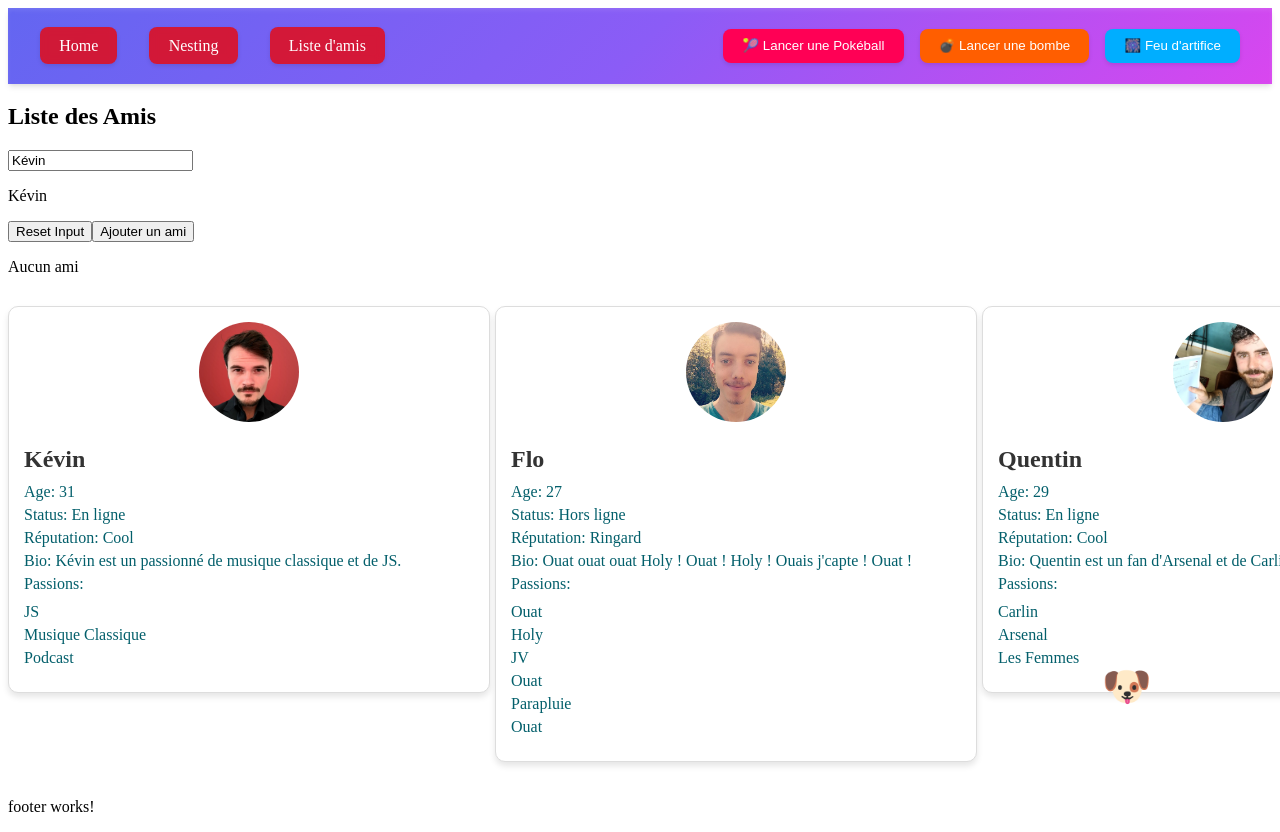
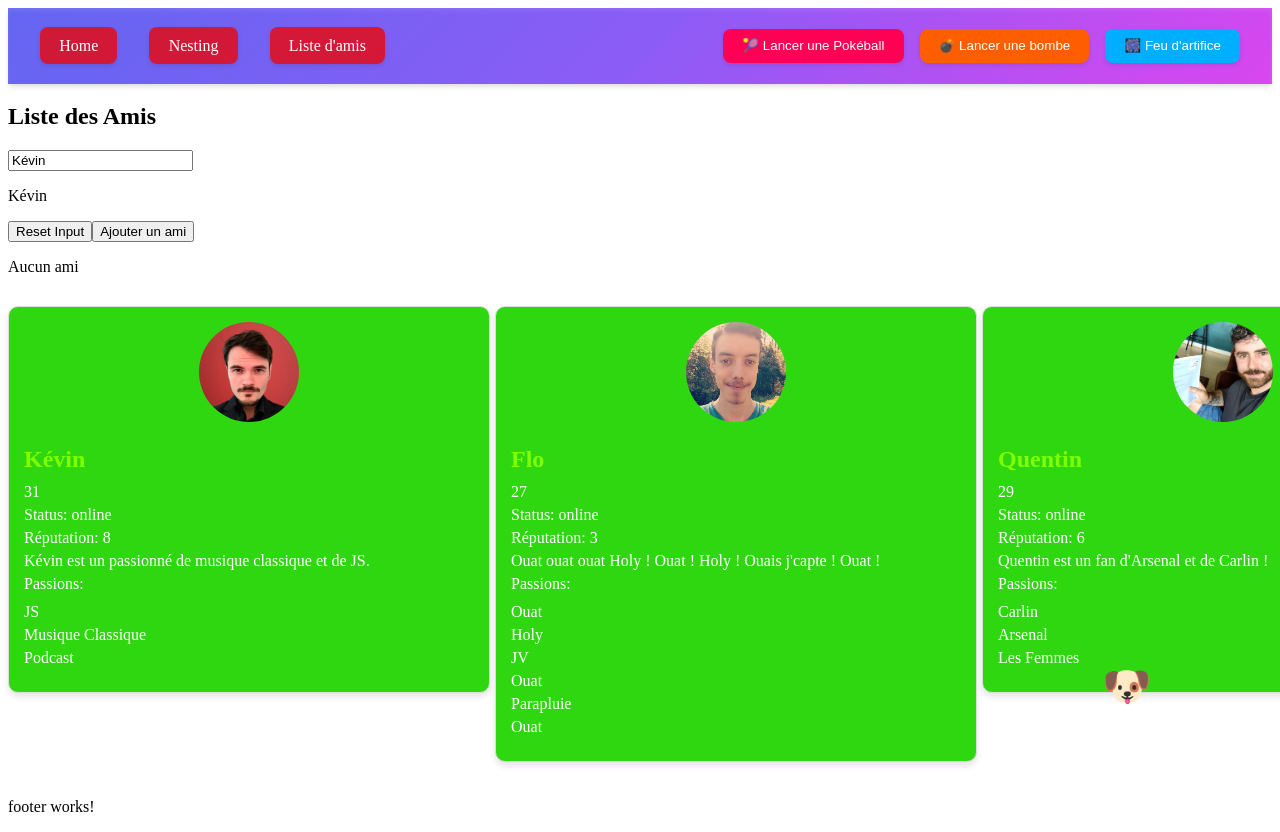
Before and after one commit to ImFormal/Angular, an Angular app: page /liste in a window 1280 px wide. Shown: the top 832 px of the page. Built offline with nearby package versions, Linux system fonts and the light colour scheme.

Commit message:
ngStyle, ngClass

```diff
--- a/src/app/list-friends/list-friends.component.html
+++ b/src/app/list-friends/list-friends.component.html
@@ -6,14 +6,8 @@
 <p *ngIf="statusMessage === 'Aucun ami'">Aucun ami</p>
 <p *ngIf="statusMessage !== 'Aucun ami'">{{ statusMessage }}</p>
 <div class="friends-list">
-    <app-one-friend
-        *ngFor="let friend of friends"
-        [image]="friend.image"
-        [name]="friend.name"
-        [age]="friend.age"
-        [status]="friend.status"
-        [reputation]="friend.reputation"
-        [bio]="friend.bio"
-        [passion]="friend.passion">
-    </app-one-friend>
+    <article *ngFor="let friend of friends">
+        <app-one-friend [friend]="friend">
+        </app-one-friend>
+    </article>
 </div>
--- a/src/app/one-friend/one-friend.component.css
+++ b/src/app/one-friend/one-friend.component.css
@@ -17,13 +17,12 @@
 
   .friend-card h3 {
     font-size: 1.5em;
-    color: #333;
     margin-bottom: 10px;
   }
 
   .friend-card p, li {
     font-size: 1em;
-    color: #035f6b;
+    color: white;
     margin: 5px 0;
   }
 
@@ -34,10 +33,17 @@
   }
 
   .friend-image {
-    width: 100px; /* Ajuste selon la taille souhaitée */
+    width: 100px;
     height: 100px;
-    border-radius: 50%; /* Cercle */
+    border-radius: 50%;
     object-fit: cover;
     display: block;
-    margin: 0 auto 10px; /* Centrer l'image */
+    margin: 0 auto 10px;
   }
+
+  .amiOn{
+    color: chartreuse;
+  }
+  .amiOff{
+    color: violet;
+  }
--- a/src/app/one-friend/one-friend.component.html
+++ b/src/app/one-friend/one-friend.component.html
@@ -1,12 +1,12 @@
-<div class="friend-card">
-    <img [src]="image" alt="{{ name }}" class="friend-image">
-    <h3>{{ name }}</h3>
-    <p>{{ getAge() }}</p>
-    <p>Status: {{ getStatus() }}</p>
-    <p>Réputation: {{ getReputation() }}</p>
-    <p>{{ getBio() }}</p>
+<div class="friend-card" [ngStyle]="{backgroundColor: getColor()}">
+    <img [src]="friend.image" alt="{{ friend.name }}" class="friend-image">
+    <h3 [ngClass]="this.friend.status === 'online' ? 'amiOn' : 'amiOff'">{{ friend.name }}</h3>
+    <p>{{ friend.age }}</p>
+    <p>Status: {{ friend.status }}</p>
+    <p>Réputation: {{ friend.reputation }}</p>
+    <p>{{ friend.bio }}</p>
     <p>Passions:</p>
     <ul>
-        <li *ngFor="let item of passion">{{ item }}</li>
+        <li *ngFor="let item of friend.passion">{{ item }}</li>
     </ul>
 </div>
--- a/src/app/one-friend/one-friend.component.ts
+++ b/src/app/one-friend/one-friend.component.ts
@@ -1,5 +1,6 @@
-import { Component, Input } from '@angular/core';
+import { Component, Input, OnInit } from '@angular/core';
 import { CommonModule } from '@angular/common';
+import { Friend } from '../models/friend.interface';
 
 @Component({
   selector: 'app-one-friend',
@@ -7,37 +8,15 @@ import { CommonModule } from '@angular/common';
   templateUrl: './one-friend.component.html',
   styleUrl: './one-friend.component.css'
 })
-export class OneFriendComponent {
-  @Input() name: string = '';
-  @Input() age: number = 0;
-  @Input() status: string = '';
-  @Input() reputation: number = 0;
-  @Input() bio: string = '';
-  @Input() passion: string[] = [];
-  @Input() image: string = '';
+export class OneFriendComponent implements OnInit {
+  @Input() friend!: Friend;
 
-  getAge(): string {
-    return `Age: ${this.age}`;
+  ngOnInit(): void {
+    Math.random() < 0.5 ? this.friend.status = "online" : this.friend.status = "offline";
   }
 
-  getStatus(): string {
-    return this.status === 'online' ? 'En ligne' : 'Hors ligne';
-  }
-
-  getReputation(): string {
-    return this.reputation >= 5 ? 'Cool' : 'Ringard';
-  }
-
-  getBio(): string {
-    return `Bio: ${this.bio}`;
-  }
-
-  getPassion(): string {
-    return `Passions: ${this.passion}`;
-  }
-
-  getImage(): string {
-    return `${this.image}`;
+  getColor(){
+    return this.friend.status === "online" ? "#2FD710" : "#D21F3C";
   }
 
 }
```
Also changed, not shown: src/app/models/friend.interface.ts (added, +9 -0 lines).
